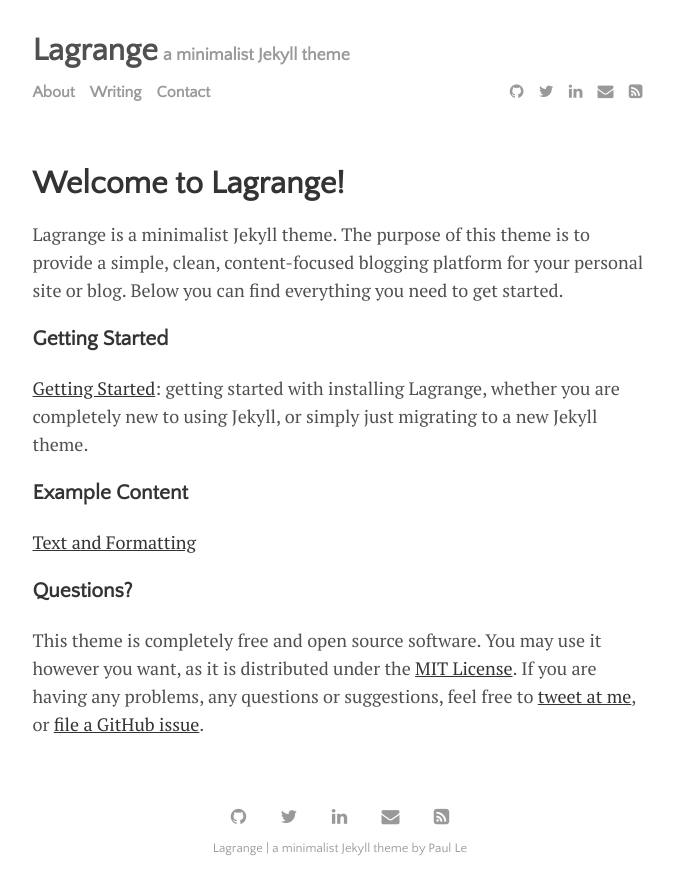
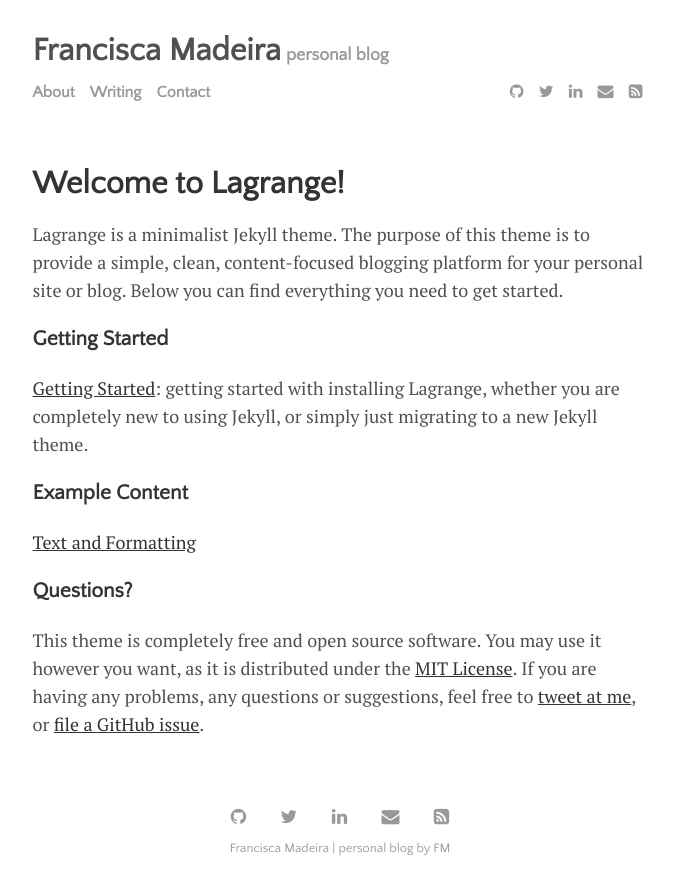
Before and after one commit to franciscaalvarezm/franciscaalvarezm.github.io, a Jekyll site: the page built from menu/about.md, in a window 1280 px wide. Shown: the top 895 px of the page, without its empty margins (300-974 px from the left). Built offline with Jekyll 4.4.1, drawn with Linux system fonts in a browser that asks for light colours.

Commit message:
Update _config.yml

```diff
--- a/_config.yml
+++ b/_config.yml
@@ -11,7 +11,7 @@
 #   sort_reverse: true
 
 # jekyll-paginate configuration
-paginate:            5
+paginate:            3
 
 # Build settings
 markdown:            kramdown
@@ -20,9 +20,9 @@ permalink:           /:title
 plugins:             [jekyll-paginate, jekyll-sitemap, jekyll-feed, jekyll-seo-tag]
 
 # Customise atom feed settings (this is where Jekyll-Feed gets configuration information)
-title:		           'Lagrange'
-description:	       'a minimalist Jekyll theme'
-author:              'Paul Le'
+title:		           'Francisca Madeira'
+description:	       'personal blog'
+author:              'FM'
 
 # RSS 2.0 can be used instead of Atom by uncommenting following two lines
 #feed:
```
